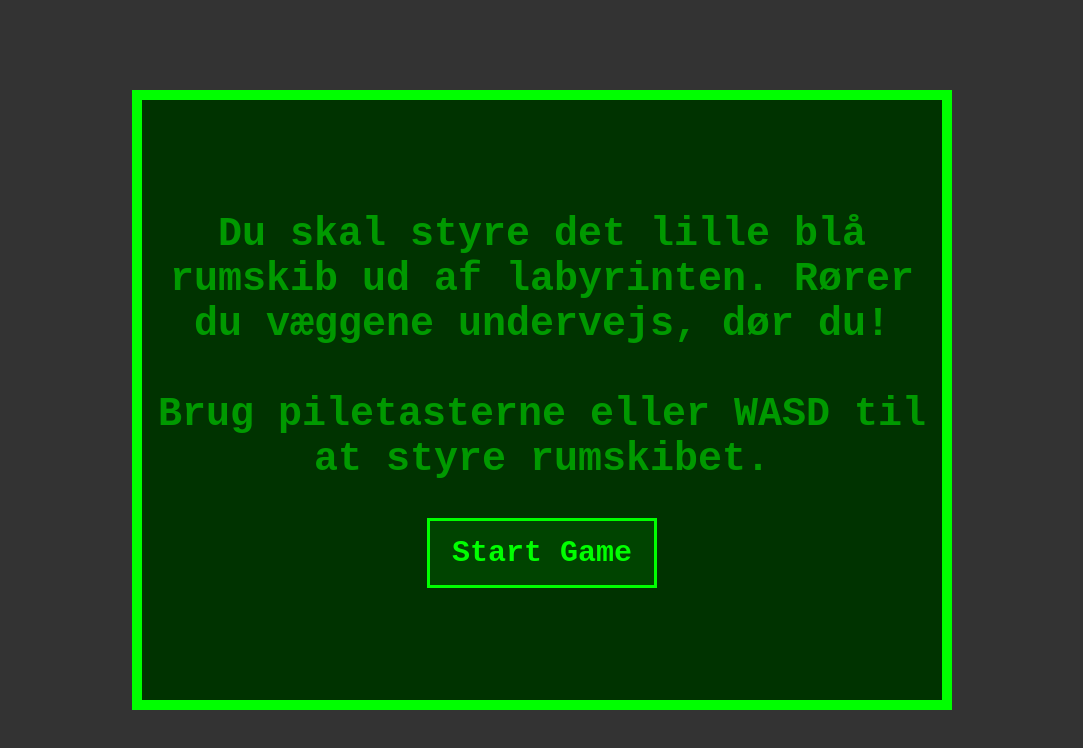
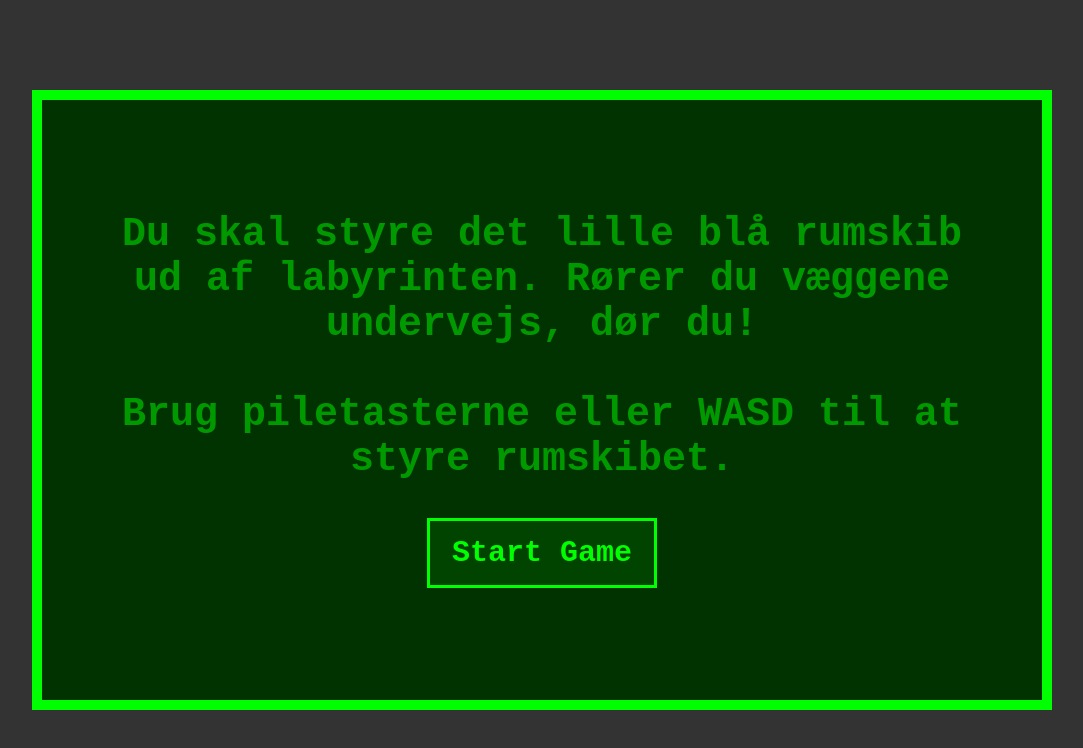
Before and after one commit to jespereklund/Lunar-Outpost, a Svelte app in the folder Game/: page / in a window 1280 px wide. Shown: the top 748 px of the page, without its empty margins (98-1181 px from the left). Built offline with nearby package versions, Linux system fonts and the light colour scheme.

Commit message:
Nøjagtig collision detection

```diff
--- a/Game/src/App.svelte
+++ b/Game/src/App.svelte
@@ -29,6 +29,7 @@
 	}
 
 	.text {
+		width: 900px;
 		font-family: 'Courier New', Courier, monospace;
 		font-size: 40px;
 		font-weight: bolder;
@@ -38,7 +39,7 @@
 	}
 
 	.start-div {
-		width: 800px;
+		width: 1000px;
 		height: 600px;
 		background-color: #003300;
 		display: flex;
--- a/Game/src/Game.svelte
+++ b/Game/src/Game.svelte
@@ -75,7 +75,7 @@
     function checkCollisions() {
         let collide = false
         tracks.walls.forEach(wall => {
-            if (shipX + shipSize > wall.x && shipX < wall.x + wall.w && shipY + shipSize > wall.y && shipY < wall.y + wall.h) {
+            if (shipX - 2.5 + shipSize > wall.x && shipX + 2.5 < wall.x + wall.w && shipY - 2.5 + shipSize > wall.y && shipY + 2.5 < wall.y + wall.h) {
                 collide = true
             }
         })
```
